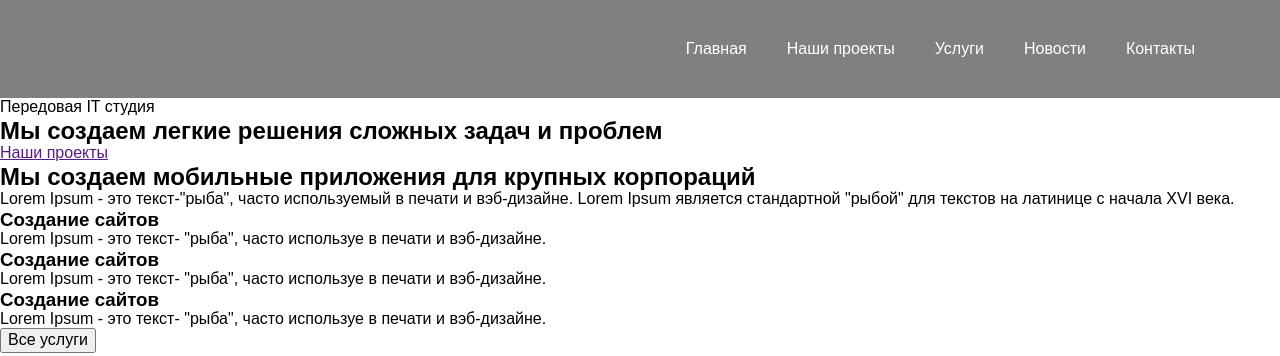
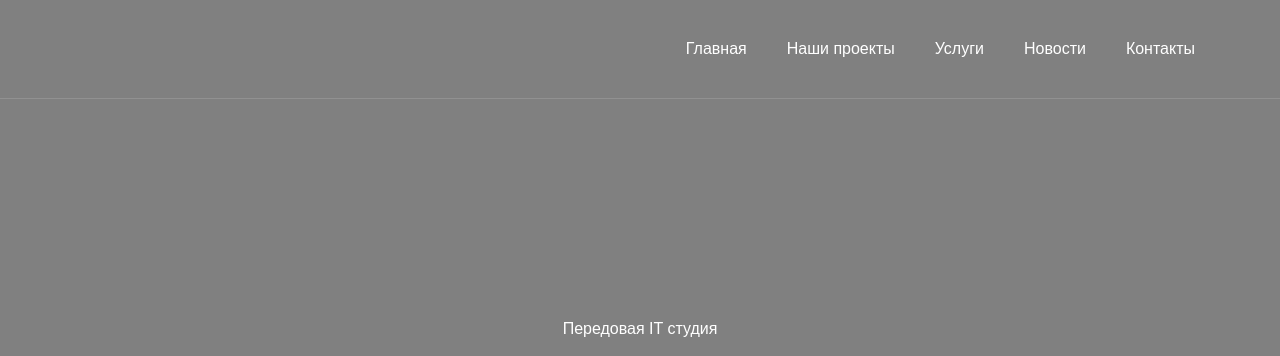
Before and after one commit to riko1212/blended-39-4, a plain HTML site: page index.html in a window 1280 px wide. Shown: the top 356 px of the page. Drawn offline with nearby package versions, Linux system fonts and the light colour scheme.

Commit message:
hero section styling

```diff
--- a/css/styles.css
+++ b/css/styles.css
@@ -43,6 +43,7 @@ body {
 
 .header {
   background-color: grey;
+  border-bottom: 1px solid rgba(161, 161, 161, 0.5);
 }
 
 .menu-link {
@@ -68,3 +69,51 @@ body {
 .menu-link:focus {
   color: var(--accent-color);
 }
+
+/* HERO */
+.hero {
+  background-color: grey;
+  padding-top: 220px;
+  padding-bottom: 335px;
+}
+
+.hero-text {
+  font-weight: 500;
+  font-size: 16px;
+  line-height: 1.25;
+  text-align: center;
+  color: var(--secondary-text-color);
+  margin-bottom: 20px;
+}
+
+.hero-title {
+  font-weight: 800;
+  font-size: 48px;
+  line-height: 1.33;
+  text-align: center;
+  color: var(--main-title-color);
+  max-width: 829px;
+  margin: auto;
+  margin-bottom: 50px;
+}
+
+.btn {
+  font-family: Montserrat;
+  font-weight: 500;
+  font-size: 16px;
+  line-height: 1.25;
+  text-align: center;
+  color: var(--secondary-text-color);
+  width: 200px;
+  height: 45px;
+  background: var(--accent-color);
+  box-shadow: 0px 0px 10px rgba(111, 111, 111, 0.25);
+  border-radius: 30px;
+  display: flex;
+  justify-content: center;
+  align-items: center;
+}
+
+.hero-button {
+  margin: 0 auto;
+}
--- a/index.html
+++ b/index.html
@@ -1,18 +1,24 @@
 <!DOCTYPE html>
 <html lang="ru">
-
   <head>
     <meta charset="UTF-8" />
     <meta http-equiv="X-UA-Compatible" content="IE=edge" />
     <meta name="viewport" content="width=device-width, initial-scale=1.0" />
     <title>IT studio</title>
-  <link rel="stylesheet" href="https://cdnjs.cloudflare.com/ajax/libs/modern-normalize/1.1.0/modern-normalize.min.css"
+    <link
+      rel="stylesheet"
+      href="https://cdnjs.cloudflare.com/ajax/libs/modern-normalize/1.1.0/modern-normalize.min.css"
       integrity="sha512-wpPYUAdjBVSE4KJnH1VR1HeZfpl1ub8YT/NKx4PuQ5NmX2tKuGu6U/JRp5y+Y8XG2tV+wKQpNHVUX03MfMFn9Q=="
-    crossorigin="anonymous" referrerpolicy="no-referrer" />
-    <link rel="preconnect" href="https://fonts.googleapis.com">
-    <link rel="preconnect" href="https://fonts.gstatic.com" crossorigin>
-    <link href="https://fonts.googleapis.com/css2?family=Montserrat:wght@400;500;600;700;800&display=swap" rel="stylesheet">
-  <link rel="stylesheet" href="./css/styles.css">
+      crossorigin="anonymous"
+      referrerpolicy="no-referrer"
+    />
+    <link rel="preconnect" href="https://fonts.googleapis.com" />
+    <link rel="preconnect" href="https://fonts.gstatic.com" crossorigin />
+    <link
+      href="https://fonts.googleapis.com/css2?family=Montserrat:wght@400;500;600;700;800&display=swap"
+      rel="stylesheet"
+    />
+    <link rel="stylesheet" href="./css/styles.css" />
   </head>
 
   <body>
@@ -39,45 +45,34 @@
           </ul>
         </nav>
       </div>
-
     </header>
 
     <!-- Герой -->
-  <section>
-    <p>Передовая IT студия</p>
-    <h1>Мы создаем легкие решения сложных задач и проблем</h1>
-    <a href="">Наши проекты</a>
+    <section class="hero">
+      <p class="hero-text">Передовая IT студия</p>
+      <h1 class="hero-title">Мы создаем легкие решения сложных задач и проблем</h1>
+      <a class="hero-button btn link" href="">Наши проекты</a>
     </section>
 
     <!-- Что мы делаем -->
     <section>
       <h2>Мы создаем мобильные приложения для крупных корпораций</h2>
       <p>
-      Lorem Ipsum - это текст-"рыба", часто используемый в печати и
-      вэб-дизайне. Lorem Ipsum является стандартной "рыбой" для текстов на
-      латинице с начала XVI века.
+        Lorem Ipsum - это текст-"рыба", часто используемый в печати и вэб-дизайне. Lorem Ipsum
+        является стандартной "рыбой" для текстов на латинице с начала XVI века.
       </p>
       <ul>
         <li>
           <h3>Создание сайтов</h3>
-        <p>
-          Lorem Ipsum - это текст- "рыба", часто используе в печати и
-          вэб-дизайне.
-        </p>
+          <p>Lorem Ipsum - это текст- "рыба", часто используе в печати и вэб-дизайне.</p>
         </li>
         <li>
           <h3>Создание сайтов</h3>
-        <p>
-          Lorem Ipsum - это текст- "рыба", часто используе в печати и
-          вэб-дизайне.
-        </p>
+          <p>Lorem Ipsum - это текст- "рыба", часто используе в печати и вэб-дизайне.</p>
         </li>
         <li>
           <h3>Создание сайтов</h3>
-        <p>
-          Lorem Ipsum - это текст- "рыба", часто используе в печати и
-          вэб-дизайне.
-        </p>
+          <p>Lorem Ipsum - это текст- "рыба", часто используе в печати и вэб-дизайне.</p>
         </li>
       </ul>
       <button type="button">Все услуги</button>
@@ -88,14 +83,18 @@
       <div>
         <h2>Высокие стандарты разработки</h2>
         <p>
-        Lorem Ipsum - это текст-"рыба", часто используемый в печати и
-        вэб-дизайне. Lorem Ipsum является стандартной "рыбой" для текстов на
-        латинице с начала XVI века. стандартной "рыбой" для текстов на
-        латинице с начала XVI века.
+          Lorem Ipsum - это текст-"рыба", часто используемый в печати и вэб-дизайне. Lorem Ipsum
+          является стандартной "рыбой" для текстов на латинице с начала XVI века. стандартной
+          "рыбой" для текстов на латинице с начала XVI века.
         </p>
         <a href="">Подробнее о компании</a>
       </div>
-    <img src="./images/advantages/rectangle.png" alt="Программист работает" width="500" height="400" />
+      <img
+        src="./images/advantages/rectangle.png"
+        alt="Программист работает"
+        width="500"
+        height="400"
+      />
       <ul>
         <li>
           <p>125</p>
@@ -129,9 +128,8 @@
           <img src="./images/what-we-do/rectangle3.png" alt="" />
           <h3><span>01.</span>Исследование и упаковка</h3>
           <p>
-          Lorem Ipsum - это текст-"рыба", часто используемый в печати и
-          вэб-дизайне. Lorem Ipsum является стандартной "рыбой" для текстов на
-          латинице с начала XVI века.
+            Lorem Ipsum - это текст-"рыба", часто используемый в печати и вэб-дизайне. Lorem Ipsum
+            является стандартной "рыбой" для текстов на латинице с начала XVI века.
           </p>
           <a href="">Подробнее</a>
         </li>
@@ -139,9 +137,8 @@
           <img src="./images/what-we-do/rectangle3.png" alt="" />
           <h3><span>01.</span>Исследование и упаковка</h3>
           <p>
-          Lorem Ipsum - это текст-"рыба", часто используемый в печати и
-          вэб-дизайне. Lorem Ipsum является стандартной "рыбой" для текстов на
-          латинице с начала XVI века.
+            Lorem Ipsum - это текст-"рыба", часто используемый в печати и вэб-дизайне. Lorem Ipsum
+            является стандартной "рыбой" для текстов на латинице с начала XVI века.
           </p>
           <a href="">Подробнее</a>
         </li>
@@ -149,9 +146,8 @@
           <img src="./images/what-we-do/rectangle3.png" alt="" />
           <h3><span>01.</span>Исследование и упаковка</h3>
           <p>
-          Lorem Ipsum - это текст-"рыба", часто используемый в печати и
-          вэб-дизайне. Lorem Ipsum является стандартной "рыбой" для текстов на
-          латинице с начала XVI века.
+            Lorem Ipsum - это текст-"рыба", часто используемый в печати и вэб-дизайне. Lorem Ipsum
+            является стандартной "рыбой" для текстов на латинице с начала XVI века.
           </p>
           <a href="">Подробнее</a>
         </li>
@@ -162,9 +158,8 @@
     <section>
       <h2>Наши проекты</h2>
       <p>
-      Lorem Ipsum - это текст-"рыба", часто используемый в печати и
-      вэб-дизайне. Lorem Ipsum является стандартной "рыбой" для текстов на
-      латинице с начала XVI века.
+        Lorem Ipsum - это текст-"рыба", часто используемый в печати и вэб-дизайне. Lorem Ipsum
+        является стандартной "рыбой" для текстов на латинице с начала XVI века.
       </p>
       <ul>
         <li>
@@ -187,9 +182,15 @@
     <section>
       <h2>Видео о нашей работе</h2>
       <p>Просто посмотрите, как мы работаем</p>
-    <iframe width="560" height="315" src="https://www.youtube.com/embed/sv3TXMSv6Lw" title="YouTube video player"
-      frameborder="0" allow="accelerometer; autoplay; clipboard-write; encrypted-media; gyroscope; picture-in-picture"
-      allowfullscreen></iframe>
+      <iframe
+        width="560"
+        height="315"
+        src="https://www.youtube.com/embed/sv3TXMSv6Lw"
+        title="YouTube video player"
+        frameborder="0"
+        allow="accelerometer; autoplay; clipboard-write; encrypted-media; gyroscope; picture-in-picture"
+        allowfullscreen
+      ></iframe>
     </section>
 
     <!-- Подписка -->
@@ -217,8 +218,12 @@
             <a href="tel:+87775556699">+8 777 555 66 99</a>
           </li>
           <li>
-          <a href="https://goo.gl/maps/jKsmzh1HPLw2Y3PP7" target="_blank" rel="noreferrer noopener">Москва, Бульвар
-            Ленина 33</a>
+            <a
+              href="https://goo.gl/maps/jKsmzh1HPLw2Y3PP7"
+              target="_blank"
+              rel="noreferrer noopener"
+              >Москва, Бульвар Ленина 33</a
+            >
           </li>
         </ul>
       </address>
@@ -276,5 +281,4 @@
       <p>(с) 2019. Все права защищены.</p>
     </footer>
   </body>
-
 </html>
```
Lines whose indentation alone changed are shown as unchanged.
